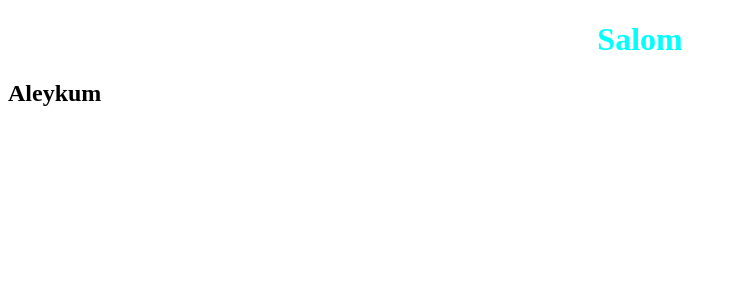
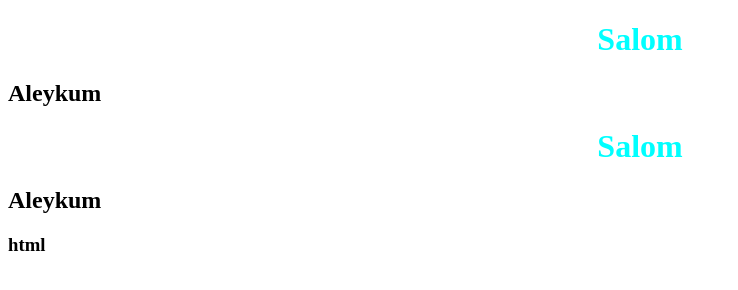
Before and after one commit to rakhim002/landing-page, a plain HTML site: page index.html in a window 1280 px wide. Shown: the whole page, without its empty margins (0-738 px from the left). Drawn offline with Linux system fonts and the light colour scheme.

Commit message:
Update index.html

```diff
--- a/index.html
+++ b/index.html
@@ -11,6 +11,9 @@
 
     <h1>Salom</h1>
     <h2>Aleykum</h2>
+    <h1>Salom</h1>
+    <h2>Aleykum</h2>
+    <h3>html</h3>
 
 </body>
 </html>
```
